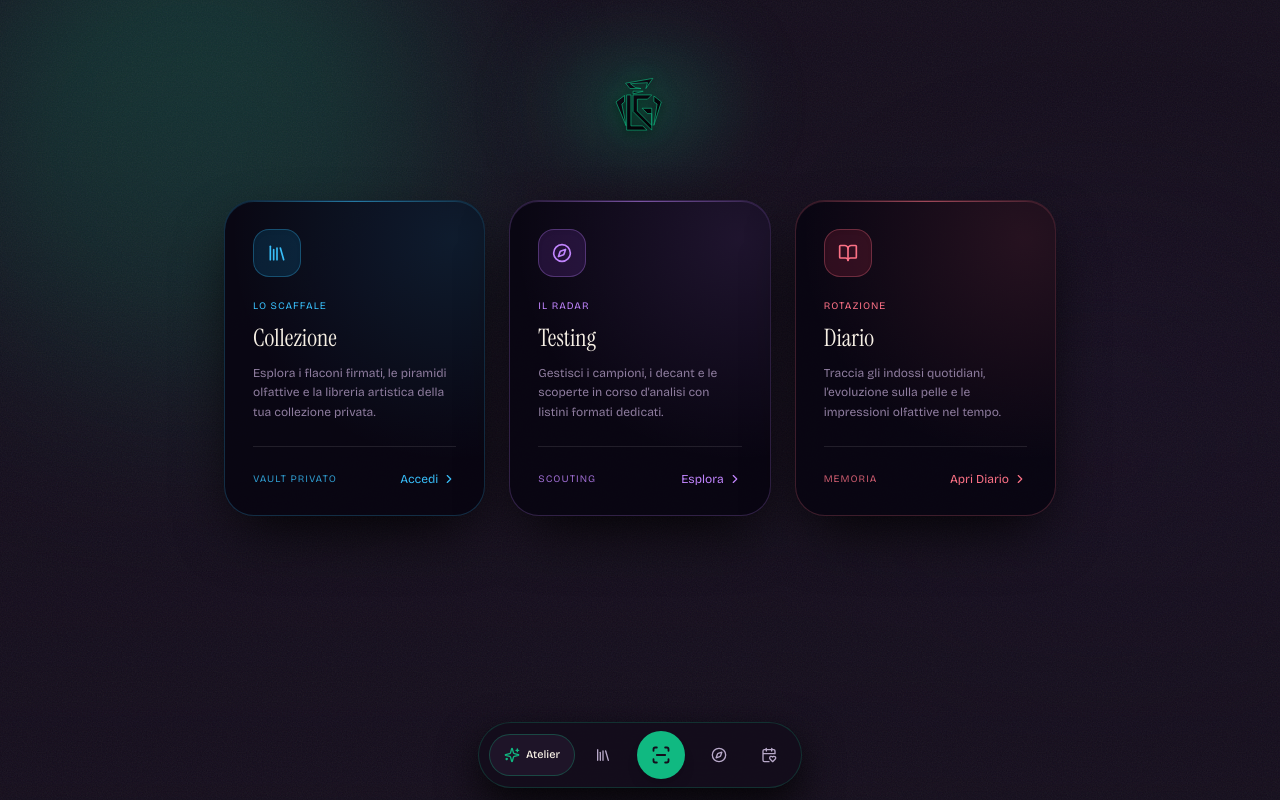
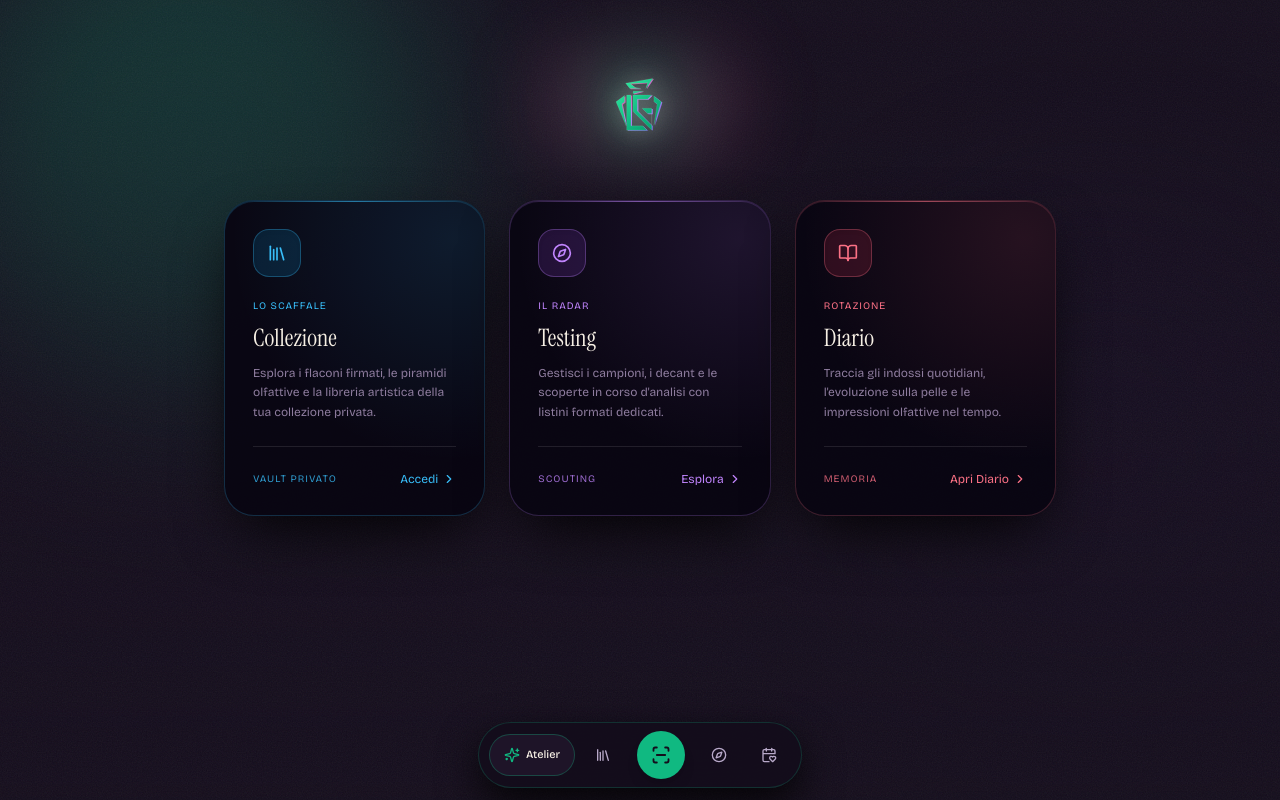
Before and after one commit to guj80/boutique_olfattiva, a Next.js app: page / in a window 1280 px wide. Built offline with nearby package versions, Linux system fonts and the light colour scheme.

Commit message:
Update Logo.tsx

```diff
--- a/components/Logo.tsx
+++ b/components/Logo.tsx
@@ -6,10 +6,10 @@ import { useAura } from './AuraProvider';
 interface LogoProps {
   className?: string;
   /**
-   * 'original' = Colori originali bicolore (Smeraldo + Magenta/Viola) per Splash, Home e Sigillo Collezione
-   * 'black'    = Nero ossidiana extra-dark con micro-contorno del colore tema per le schermate interne
+   * 'original' | 'default' | 'bicolor' = Colori originali bicolore (Smeraldo + Magenta/Viola) per Splash, Home e Sigillo
+   * 'black' | 'mono' = Scultura scura ad alto contrasto con bordo luminoso del colore tema per le schermate interne
    */
-  variant?: 'original' | 'bicolor' | 'black' | 'mono';
+  variant?: 'original' | 'bicolor' | 'black' | 'mono' | 'default';
 }
 
 export function Logo({ className = 'h-16', variant = 'original' }: LogoProps) {
@@ -17,21 +17,24 @@ export function Logo({ className = 'h-16', variant = 'original' }: LogoProps) {
   const rawId = useId().replace(/:/g, '');
   const mainGradId = `lg-orig-main-${rawId}`;
   const rimGradId = `lg-orig-rim-${rawId}`;
-  const blackGradId = `lg-black-body-${rawId}`;
+  const darkBodyGradId = `lg-dark-body-${rawId}`;
+  const themeStrokeGradId = `lg-theme-stroke-${rawId}`;
 
-  // 'original' e 'bicolor' usano il colore originale; 'black' e 'mono' usano la versione Black su alone del tema
-  const isOriginal = variant === 'original' || variant === 'bicolor';
-  const themeColor = aura.primary;
+  const isOriginal =
+    variant === 'original' || variant === 'bicolor' || variant === 'default';
+  const themeColor = aura.primary || '#10B981';
 
   return (
-    <div className={`relative inline-flex items-center justify-center select-none ${className}`}>
-      {/* Alone posteriore: bicolore originale in Home/Splash, oppure alone del colore tema sotto il logo Black */}
     <div
-        className="pointer-events-none absolute -inset-5 rounded-full blur-2xl transition-all duration-700"
+      className={`relative inline-flex items-center justify-center select-none ${className}`}
+    >
+      {/* Alone luminoso calibrato per staccare sempre il logo dallo sfondo */}
+      <div
+        className="pointer-events-none absolute -inset-4 rounded-full blur-2xl transition-all duration-700"
         style={{
           background: isOriginal
-            ? 'radial-gradient(circle at 50% 45%, rgba(16,245,156,0.34) 0%, rgba(236,72,153,0.22) 60%, transparent 80%)'
-            : `radial-gradient(circle at 50% 50%, ${themeColor}55 0%, ${themeColor}20 55%, transparent 78%)`,
+            ? 'radial-gradient(circle at 50% 45%, rgba(42,245,152,0.42) 0%, rgba(236,72,153,0.28) 58%, transparent 82%)'
+            : `radial-gradient(circle at 50% 50%, ${themeColor}66 0%, ${themeColor}22 58%, transparent 82%)`,
         }}
       />
 
@@ -42,48 +45,99 @@ export function Logo({ className = 'h-16', variant = 'original' }: LogoProps) {
         className="relative z-10 h-full w-auto overflow-visible transition-all duration-700"
         style={{
           filter: isOriginal
-            ? 'drop-shadow(0 0 12px rgba(16, 245, 156, 0.42)) drop-shadow(2px 0 8px rgba(236, 72, 153, 0.32))'
-            : `drop-shadow(0 0 10px ${themeColor}75) drop-shadow(0 2px 6px rgba(0,0,0,0.95))`,
+            ? 'drop-shadow(0 0 16px rgba(42, 245, 152, 0.55)) drop-shadow(3px 0 10px rgba(236, 72, 153, 0.42))'
+            : `drop-shadow(0 0 12px ${themeColor}88) drop-shadow(0 2px 6px rgba(0,0,0,0.95))`,
         }}
         aria-label="Logo LG"
       >
         <defs>
-          {/* Gradiente Originale Smeraldo */}
-          <linearGradient id={mainGradId} x1="20" y1="20" x2="210" y2="220" gradientUnits="userSpaceOnUse">
-            <stop offset="0%" stopColor="#2AF598" />
-            <stop offset="65%" stopColor="#10B981" />
+          <linearGradient
+            id={mainGradId}
+            x1="20"
+            y1="20"
+            x2="210"
+            y2="220"
+            gradientUnits="userSpaceOnUse"
+          >
+            <stop offset="0%" stopColor="#34F5A6" />
+            <stop offset="60%" stopColor="#10B981" />
             <stop offset="100%" stopColor="#059669" />
           </linearGradient>
 
-          {/* Gradiente Originale Magenta/Viola */}
-          <linearGradient id={rimGradId} x1="40" y1="20" x2="220" y2="210" gradientUnits="userSpaceOnUse">
-            <stop offset="0%" stopColor="#EC4899" />
-            <stop offset="50%" stopColor="#A855F7" />
+          <linearGradient
+            id={rimGradId}
+            x1="40"
+            y1="20"
+            x2="220"
+            y2="210"
+            gradientUnits="userSpaceOnUse"
+          >
+            <stop offset="0%" stopColor="#F43F5E" />
+            <stop offset="50%" stopColor="#C084FC" />
             <stop offset="100%" stopColor="#6366F1" />
           </linearGradient>
 
-          {/* Gradiente Nero Ossidiana per le schermate interne */}
-          <linearGradient id={blackGradId} x1="30" y1="20" x2="200" y2="220" gradientUnits="userSpaceOnUse">
-            <stop offset="0%" stopColor="#14101D" />
-            <stop offset="50%" stopColor="#07050C" />
-            <stop offset="100%" stopColor="#020104" />
+          <linearGradient
+            id={darkBodyGradId}
+            x1="30"
+            y1="20"
+            x2="200"
+            y2="220"
+            gradientUnits="userSpaceOnUse"
+          >
+            <stop offset="0%" stopColor="#261C38" />
+            <stop offset="55%" stopColor="#140D1C" />
+            <stop offset="100%" stopColor="#09060E" />
+          </linearGradient>
+
+          <linearGradient
+            id={themeStrokeGradId}
+            x1="20"
+            y1="20"
+            x2="220"
+            y2="220"
+            gradientUnits="userSpaceOnUse"
+          >
+            <stop offset="0%" stopColor="#F6EFE4" />
+            <stop offset="35%" stopColor={themeColor} />
+            <stop offset="100%" stopColor={themeColor} />
           </linearGradient>
         </defs>
 
         {isOriginal ? (
           <>
-            {/* Livello secondario Magenta/Viola (Colore Originale) */}
-            <g transform="translate(3.5, 2)" opacity="0.85">
-              <path d="M66 42 L168 24 L142 62 L148 40 L84 44 L102 58 L124 62 L82 62 Z" fill={`url(#${rimGradId})`} />
+            {/* Livello secondario Magenta/Viola */}
+            <g transform="translate(4, 2.5)" opacity="0.92">
+              <path
+                d="M66 42 L168 24 L142 62 L148 40 L84 44 L102 58 L124 62 L82 62 Z"
+                fill={`url(#${rimGradId})`}
+              />
               <polygon points="94,72 132,72 94,82" fill={`url(#${rimGradId})`} />
-              <path d="M62 88 L30 112 L68 202 L52 120 L62 112 Z" fill={`url(#${rimGradId})`} />
-              <path d="M172 90 L200 112 L172 200 L184 120 L172 112 Z" fill={`url(#${rimGradId})`} />
-              <path d="M70 86 H86 V202 H130 L146 218 H70 Z" fill={`url(#${rimGradId})`} />
-              <path d="M94 86 H164 L148 102 H110 V146 L164 200 V156 H148 L128 136 H164 V218 L94 148 Z" fill={`url(#${rimGradId})`} />
+              <path
+                d="M62 88 L30 112 L68 202 L52 120 L62 112 Z"
+                fill={`url(#${rimGradId})`}
+              />
+              <path
+                d="M172 90 L200 112 L172 200 L184 120 L172 112 Z"
+                fill={`url(#${rimGradId})`}
+              />
+              <path
+                d="M70 86 H86 V202 H130 L146 218 H70 Z"
+                fill={`url(#${rimGradId})`}
+              />
+              <path
+                d="M94 86 H164 L148 102 H110 V146 L164 200 V156 H148 L128 136 H164 V218 L94 148 Z"
+                fill={`url(#${rimGradId})`}
+              />
             </g>
 
-            {/* Livello principale Smeraldo (Colore Originale) */}
-            <g fill={`url(#${mainGradId})`}>
+            {/* Livello principale Smeraldo con micro-filo di luce */}
+            <g
+              fill={`url(#${mainGradId})`}
+              stroke="rgba(246, 239, 228, 0.35)"
+              strokeWidth="1"
+              strokeLinejoin="round"
+            >
               <path d="M66 42 L168 24 L142 62 L148 40 L84 44 L102 58 L124 62 L82 62 Z" />
               <polygon points="94,72 132,72 94,82" />
               <path d="M62 88 L30 112 L68 202 L52 120 L62 112 Z" />
@@ -93,11 +147,20 @@ export function Logo({ className = 'h-16', variant = 'original' }: LogoProps) {
             </g>
           </>
         ) : (
-          /* Versione BLACK per i tab interni con alone del colore del tema */
+          /* Versione per la Banda Superiore dei Tab: corpo scuro vellutato + filo neon nitido del colore sezione */
+          <>
+            <g transform="translate(2.5, 2)" opacity="0.45" fill={themeColor}>
+              <path d="M66 42 L168 24 L142 62 L148 40 L84 44 L102 58 L124 62 L82 62 Z" />
+              <polygon points="94,72 132,72 94,82" />
+              <path d="M62 88 L30 112 L68 202 L52 120 L62 112 Z" />
+              <path d="M172 90 L200 112 L172 200 L184 120 L172 112 Z" />
+              <path d="M70 86 H86 V202 H130 L146 218 H70 Z" />
+              <path d="M94 86 H164 L148 102 H110 V146 L164 200 V156 H148 L128 136 H164 V218 L94 148 Z" />
+            </g>
             <g
-            fill={`url(#${blackGradId})`}
-            stroke={themeColor}
-            strokeWidth="2.4"
+              fill={`url(#${darkBodyGradId})`}
+              stroke={`url(#${themeStrokeGradId})`}
+              strokeWidth="3.2"
               strokeLinejoin="round"
             >
               <path d="M66 42 L168 24 L142 62 L148 40 L84 44 L102 58 L124 62 L82 62 Z" />
@@ -107,6 +170,7 @@ export function Logo({ className = 'h-16', variant = 'original' }: LogoProps) {
               <path d="M70 86 H86 V202 H130 L146 218 H70 Z" />
               <path d="M94 86 H164 L148 102 H110 V146 L164 200 V156 H148 L128 136 H164 V218 L94 148 Z" />
             </g>
+          </>
         )}
       </svg>
     </div>
```
Lines whose indentation alone changed are shown as unchanged.
